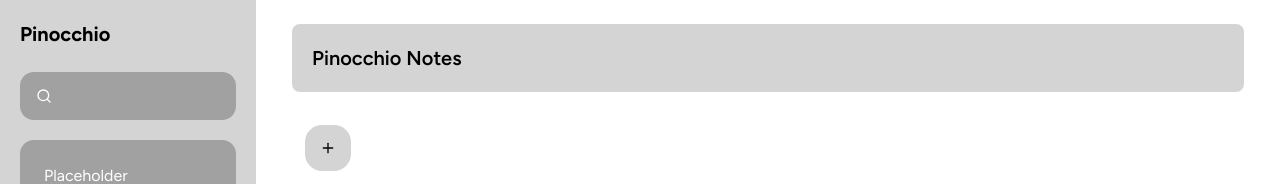
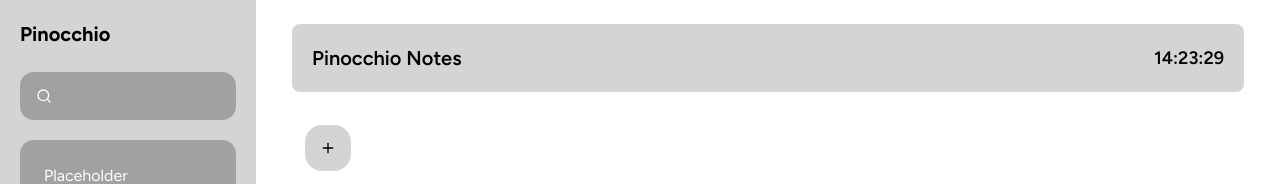
Before and after one commit to DanielAraujoFaria/Pinocchio, a Next.js app: page / in a window 1280 px wide. Shown: the top 184 px of the page. Built offline with nearby package versions, Linux system fonts and the light colour scheme; no server answers; the database is empty.

Commit message:
style: ui changes + header clock

```diff
--- a/src/app/page.tsx
+++ b/src/app/page.tsx
@@ -110,7 +110,7 @@ export default function Notes() {
           {notes.map((note) => (
             <Card
               key={note.id}
-              className="bg-blue-100 p-5 rounded-md"
+              className="bg-gray-200 p-5 rounded-md"
             >
 
               {editingNoteId === note.id ? (
@@ -129,6 +129,7 @@ export default function Notes() {
 
                   <Button
                     className="mr-2"
+                    variant="secondary"
                     onClick={() => updateNote(note.id)}
                     disabled={loading}
                   >
@@ -157,14 +158,14 @@ export default function Notes() {
 
                   <div className="flex gap-2">
                     <Button
-                      variant="outline"
+                      variant="secondary"
                       onClick={() => startEditing(note)}
                     >
                       Edit
                     </Button>
 
                     <Button
-                      variant="destructive"
+                      variant="default"
                       onClick={() => {
                         if (confirm("Delete this note?")) {
                           deleteNote(note.id)
--- a/src/components/CreateNote.tsx
+++ b/src/components/CreateNote.tsx
@@ -22,7 +22,7 @@ export function CreateNote({
         <Dialog>
 
             <DialogTrigger asChild>
-                <Button size="icon" className="rounded-2xl h-12 w-12 text-xl bg-neutral-300 text-black font-extrabold"><Plus /></Button>
+                <Button size="icon" className="rounded-2xl h-12 w-12 text-xl bg-neutral-300 text-black  hover:bg-green-300 hover:text-white font-extrabold"><Plus /></Button>
             </DialogTrigger>
 
             <DialogContent>
--- /dev/null
+++ b/src/components/clock.tsx
@@ -0,0 +1,35 @@
+"use client"
+
+import { useEffect, useState } from "react"
+
+export function Clock() {
+  const [time, setTime] = useState("")
+
+  useEffect(() => {
+
+    const updateClock = () => {
+      const now = new Date()
+
+      const formatted = now.toLocaleTimeString("pt-BR", {
+        hour: "2-digit",
+        minute: "2-digit",
+        second: "2-digit"
+      })
+
+      setTime(formatted)
+    }
+
+    updateClock()
+
+    const interval = setInterval(updateClock, 1000)
+
+    return () => clearInterval(interval)
+
+  }, [])
+
+  return (
+    <span className="text-black font-semibold text-lg">
+      {time}
+    </span>
+  )
+}
--- a/src/components/header/index.tsx
+++ b/src/components/header/index.tsx
@@ -1,12 +1,15 @@
-import { Link } from "lucide-react";
+import { Clock } from "../clock"
 
 export function Header(){
     return(
         <header className="bg-neutral-300 p-5 rounded-md mx-3 mb-2">
-            <div>
-                <h1 className="font-semibold text-xl text-black">Pinocchio Notes</h1>
+            <div className="flex items-center justify-between">
+                <h1 className="text-xl font-semibold text-black">
+                    Pinocchio Notes
+                </h1>
+
+                <Clock/>
             </div>
-
         </header>
     )
 }
```
